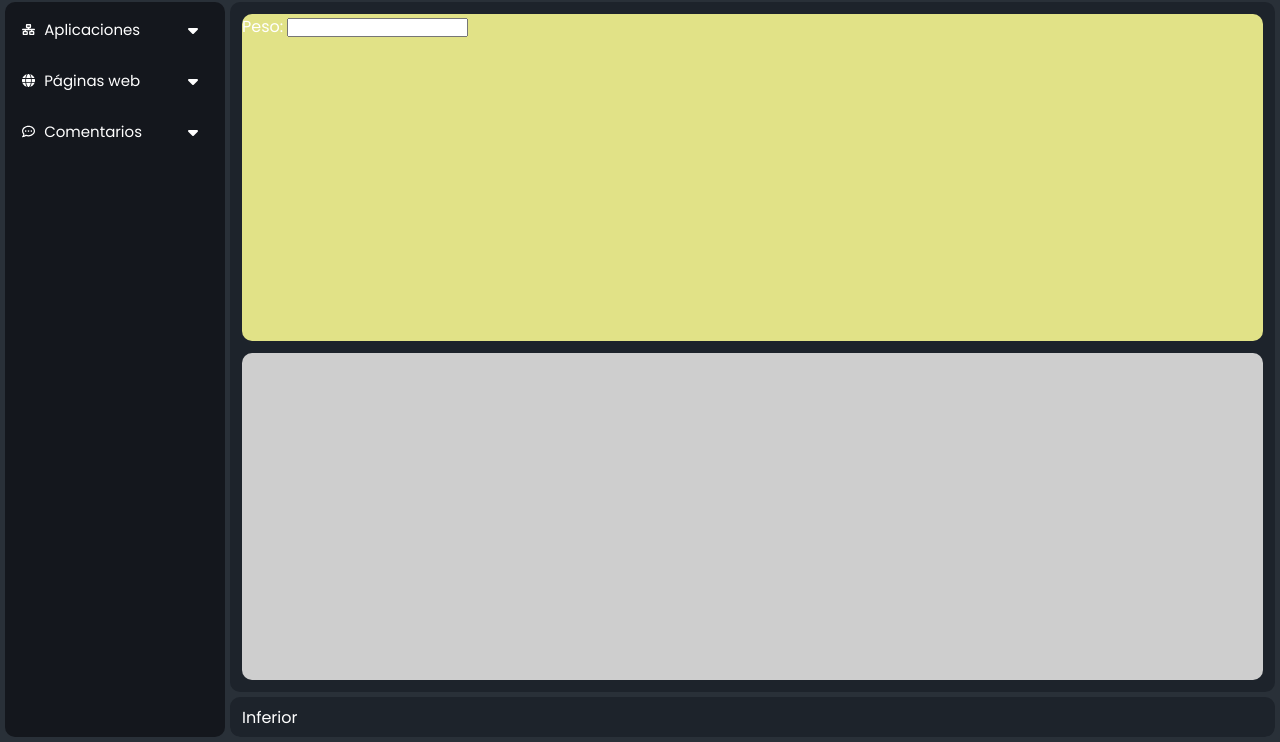
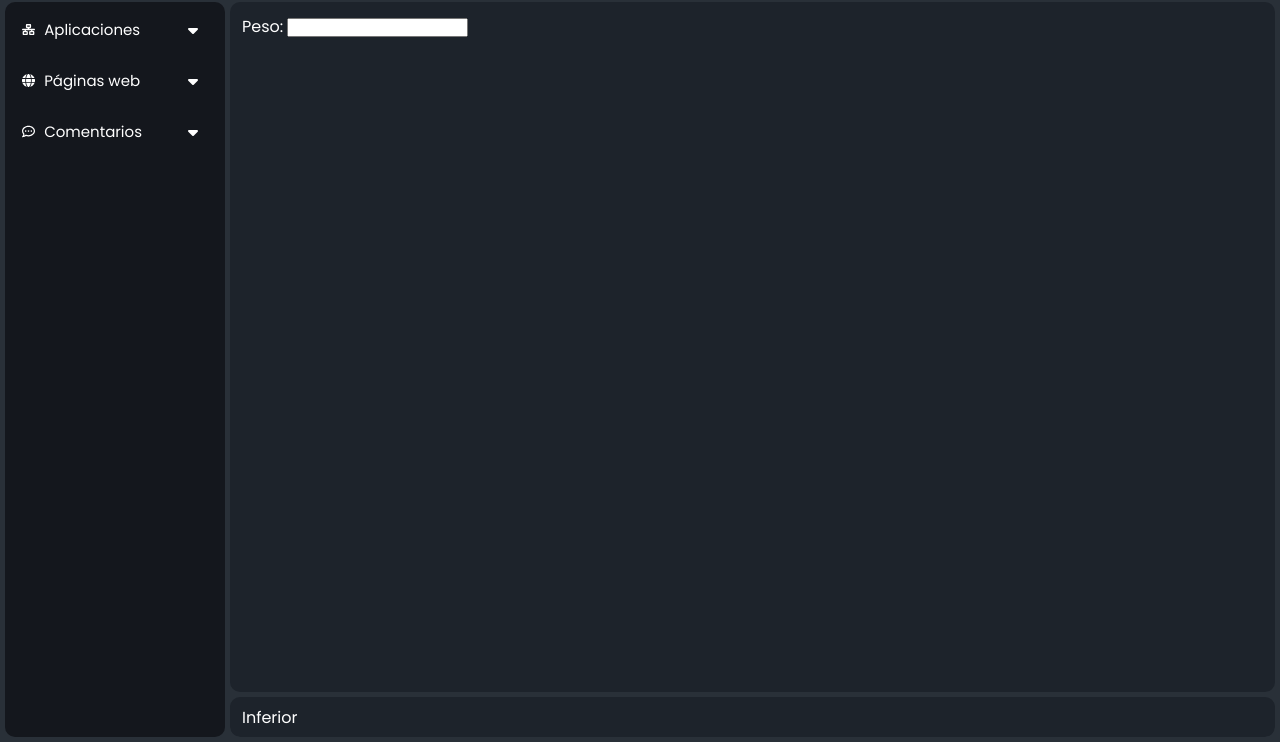
Before and after one commit to Playdrix/qv, a plain HTML site: page index.html in a window 1280 px wide. Shown: the part 58-800 px from the top of the page. Drawn offline with nearby package versions, Linux system fonts and the light colour scheme; a web font is replaced by a local one.

Commit message:
Update estilos.css

```diff
--- a/css/estilos.css
+++ b/css/estilos.css
@@ -279,7 +279,6 @@ body {
 
 .calculadora-calorias {
     grid-area: aplicacion1;
-    background-color: rgb(225, 226, 135);
     border-radius: var(--radiocontenedor);
 
     display: grid;
@@ -292,7 +291,6 @@ body {
 
 .libre {
     grid-area: aplicacion2;
-    background-color: rgb(206, 206, 206);
     border-radius: var(--radiocontenedor);
 
 }
```
